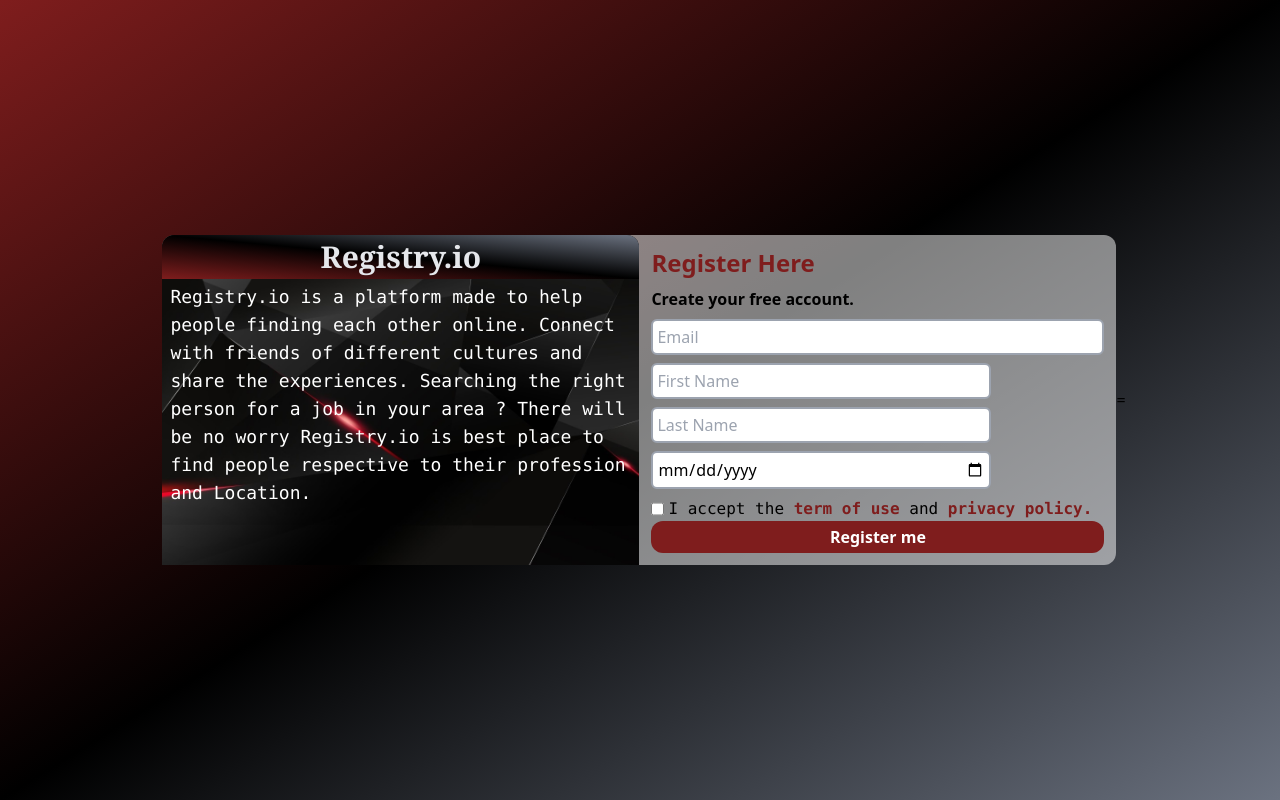
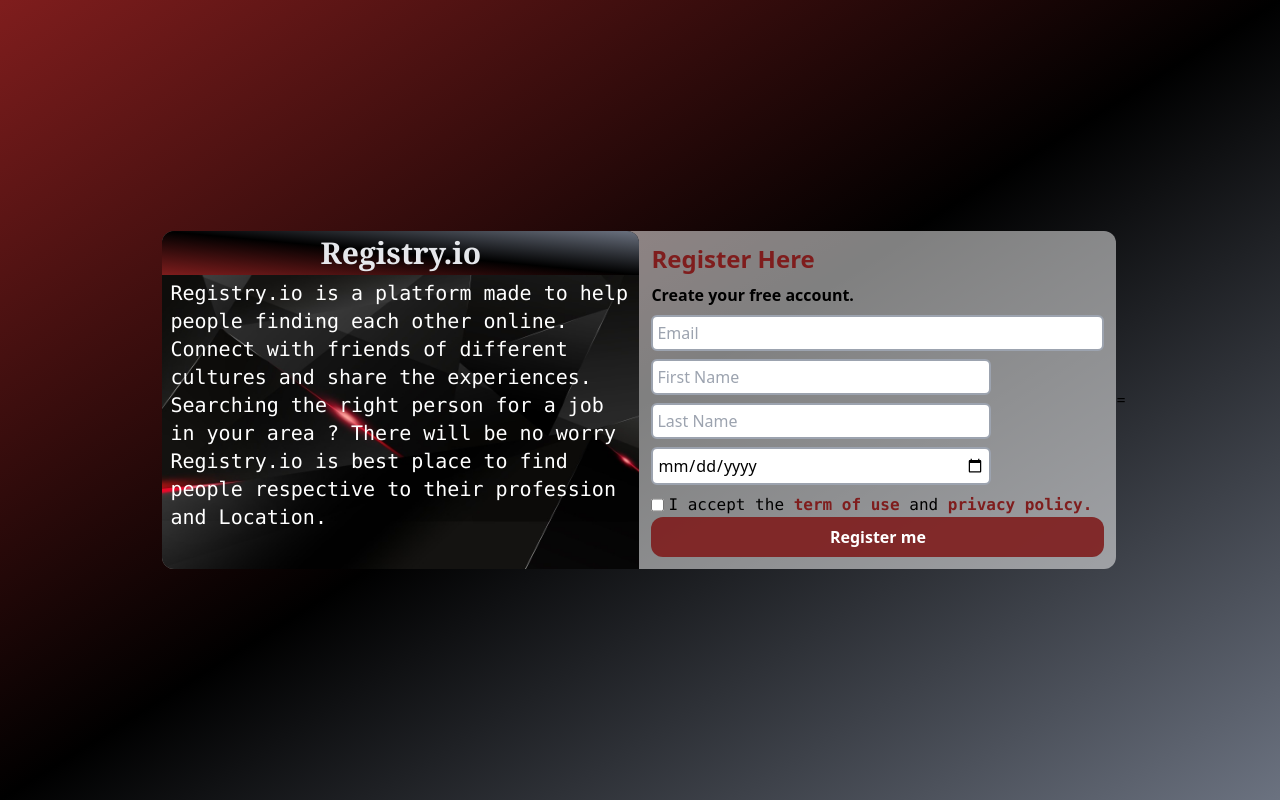
Before and after one commit to soft-engg/registry.net, a React (Create React App) app: page / in a window 1280 px wide. Built offline with nearby package versions, Linux system fonts and the light colour scheme.

Commit message:
changed the div to form

```diff
--- a/src/components/register.jsx
+++ b/src/components/register.jsx
@@ -1,19 +1,25 @@
 import React from "react";
 export default function Register(){
+
+    function submitAction(Event){
+        Event.preventDefault();
+
+    }
+
     return <div className="min-h-screen  bg-gradient-to-br from-red-900 via-black to-gray-500 flex  justify-center items-center pl-2 ">
-        <div className=" bg-white/50  rounded-xl  sm:w-full lg:w-3/4  flex flex-col sm:flex-row h-fit ">
+        <div className=" bg-white/50  rounded-xl  sm:w-full lg:w-3/4 my-4 flex flex-col sm:flex-row h-fit ">
 
-            <div className="sm:w-1/2 sm:pb-4 bg-[url('./images/form.jpg')] bg-cover rounded-t-xl  sm:flex flex-col "  >
+            <div className="sm:w-1/2 sm:pb-4 bg-[url('./images/form.jpg')] bg-cover rounded-t-xl sm:rounded-l-xl sm:flex flex-col "  >
                 <h2 className="sm:text-3xl text-xl mb-1 font-bold font-serif text-center rounded-t-xl lg:rounded-tl-xl  bg-gradient-to-tr  py-1 text-gray-200">
                     Registry.io</h2>
-                    <p className="text-white px-2 text-lg font-mono overflow-hidden">
+                    <p className="text-white px-2 sm:text-xl lg:text-xl text-md font-mono overflow-hidden">
                         Registry.io is a platform made to help people finding each other online.
                         Connect with friends of different cultures and share the experiences.
                         Searching the right person for a job in your area ? There will be no worry
                         Registry.io is best place to find people respective to their profession and Location. </p>
             </div>
 
-            <div className="sm:w-1/2 flex flex-col  sm:p-3 px-3 pb-2 mt-2 sm:pt-1 justify-between  text-md">
+            <form onSubmit={submitAction} className="sm:w-1/2 flex flex-col  sm:p-3 px-3 pb-2 mt-2 sm:pt-1 justify-between  text-md">
                 <h2 className="sm:text-2xl text-xl sm:hidden font-bold font-serif text-center bg-gradient-to-tr rounded-lg py-1 text-gray-200">
                     Registry.io</h2>
                 <h2 className="text-xl sm:text-2xl fotn-serif font-extrabold text-red-900">Register Here</h2>
@@ -25,15 +31,15 @@ export default function Register(){
                 focus:border-black-900 mt-2 rounded-md" ></input>
                 <input type="name" placeholder="Last Name" className="border-2 border-gray-400 w-3/4 text-md p-1 outline-none
                 focus:border-black-900 mt-2 rounded-md focus:shadow-lg focus:shadow-black transition ease-in-out duration-1000" ></input>
-                 <input placeholder="Date Of Birth"  type="date" className="border-2 border-gray-400 w-3/4 text-md p-1 outline-none
+                 <input placeholder="Date Of Birth" required type="date" className="border-2 border-gray-400 w-3/4 text-md p-1 outline-none
                 focus:border-black-900 rounded-md mt-2 accent-pink-900 focus:shadow-lg focus:shadow-black transition ease-in-out duration-1000" />
                 <div className="flex">
-                <input type="checkbox" className="accent-black mt-2 hover:accent-pink-600 hover:outline-black hover:outline-4 inline mr-1"/>
+                <input type="checkbox" className=" accent-black mt-2 hover:accent-pink-600 hover:outline-black hover:outline-4 inline mr-1"/>
                 <p className="text-md mt-2 font-mono">I accept the <span className="text-red-900 font-bold hover:text-white">term of use</span> and <span className="text-red-900 font-bold hover:text-white">privacy policy.</span></p>
                 </div>
 
-                <button className="bg-red-900 font-bold text-white rounded-xl py-1 hover:shadow-lg hover:shadow-black transition ease-in-out duration-1000">Register me</button>
-            </div>
+                <button type="submit"  className="hover:bg-red-900  bg-red-900/90 font-bold text-white rounded-xl py-2 hover:shadow-lg hover:shadow-black transition ease-in-out duration-1000">Register me</button>
+            </form>
         </div>
 =
     </div>
```
